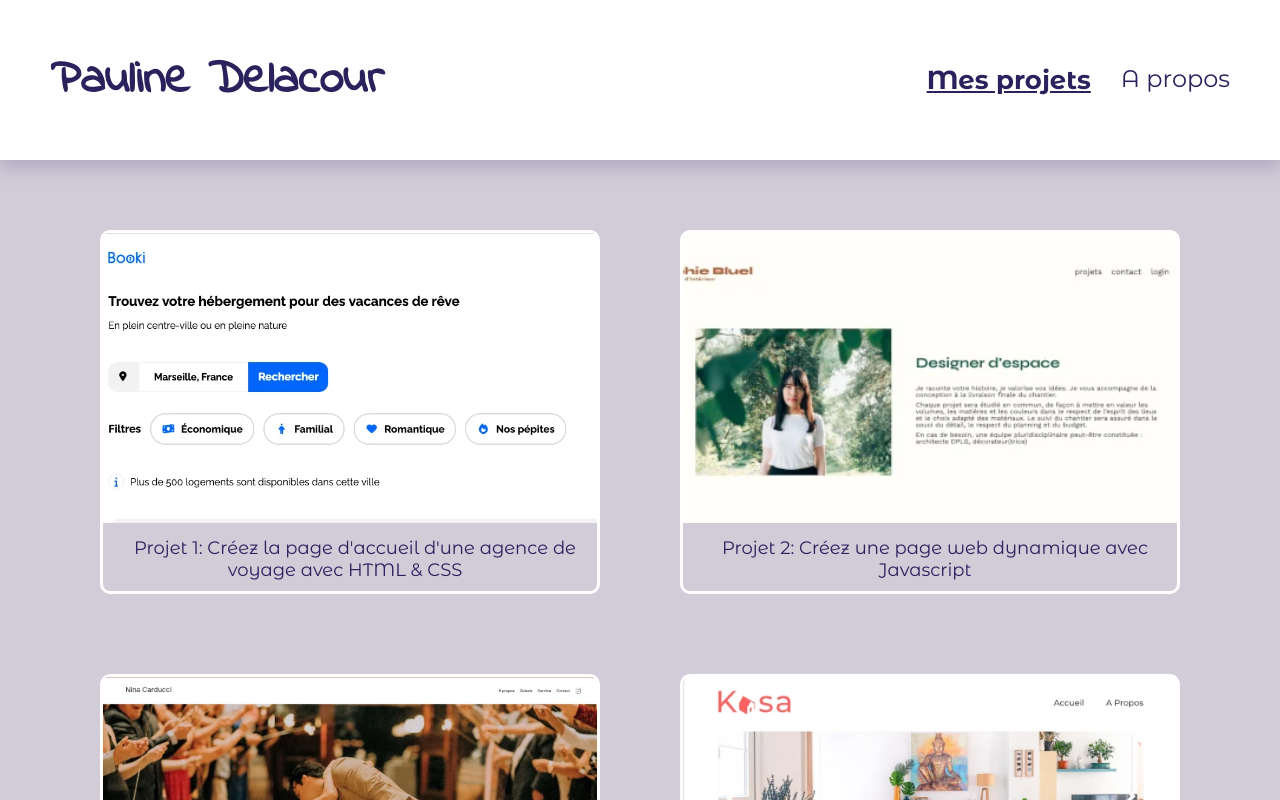
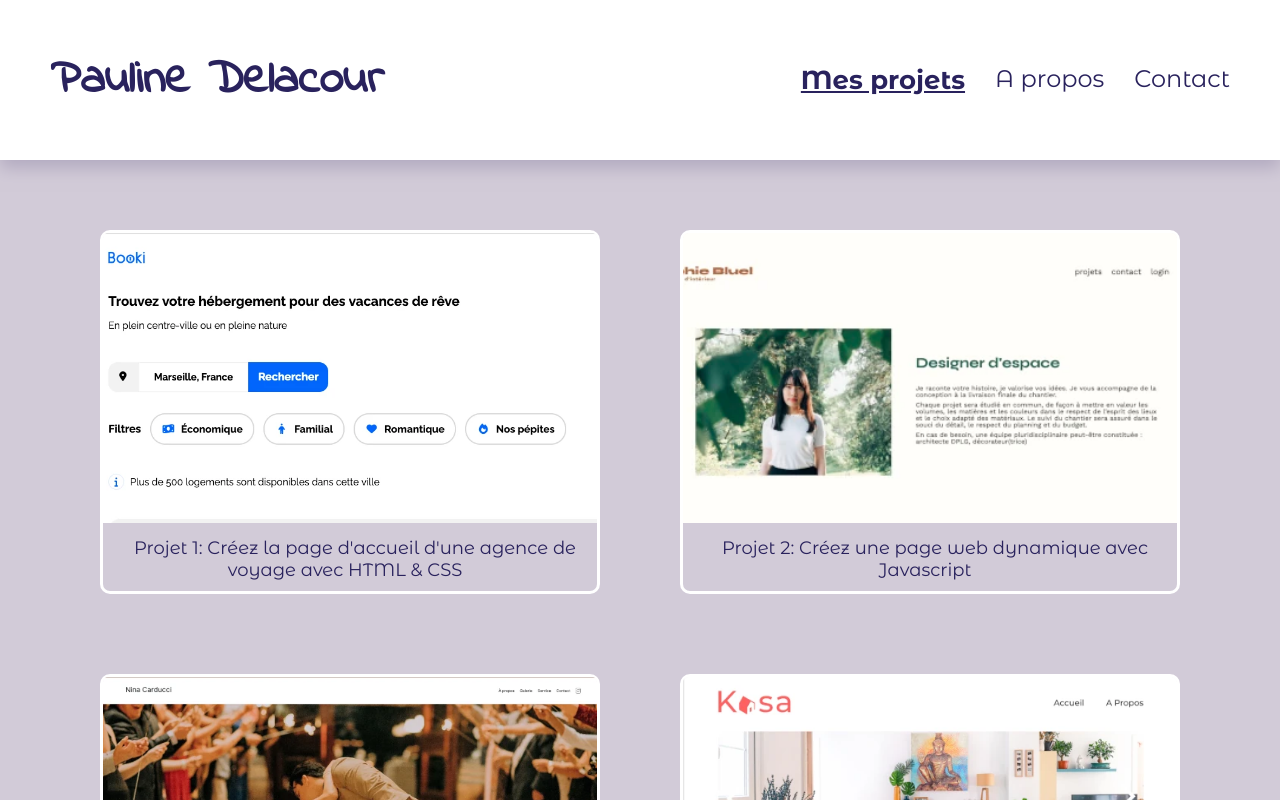
Before and after one commit to pauline-delacour/Mon-Portfolio, a React (Create React App) app: page / in a window 1280 px wide. Shown: the top 800 px of the page. Built offline with nearby package versions, Linux system fonts and the light colour scheme.

Commit message:
Ajout de router Link + scrollLink

```diff
--- a/src/components/Header.jsx
+++ b/src/components/Header.jsx
@@ -1,5 +1,6 @@
 import React, { useEffect, useState } from "react";
-import { Link, useLocation } from "react-router-dom";
+import { Link as RouterLink, useLocation } from "react-router-dom"; // Renommage de Link de react-router-dom
+import { Link as ScrollLink } from "react-scroll";
 
 const Header = () => {
   //Initialisation de useLocation qui contient les information de l'URL actuelle
@@ -27,6 +28,7 @@ const Header = () => {
   // Vérifie si l'utilisateur est sur une page où le header ne doit pas être sticky
   const isStickyDisabled = location.pathname === "/";
 
+
   return (
     //Ajout de la classe isSticky si la valeur isSticky est vrai et que l'effet est autorisé
     <nav className={`header ${isSticky && isStickyDisabled ? "sticky" : ""}`}>
@@ -35,16 +37,25 @@ const Header = () => {
       </div>
       <div className="nav-link">
         {/* Lien vers la page d'accueil avec une classe active si l'utilisateur est sur la page d'accueil */}
-        <Link to="/" className={location.pathname === "/" ? "active" : ""}>
+        <RouterLink to="/" className={location.pathname === "/" ? "active" : ""}>
           Mes projets
-        </Link>
+        </RouterLink>
         {/* Lien vers la page "A propos" avec une classe active si l'utilisateur est sur cette page */}
-        <Link
+        <RouterLink
           to="/about"
           className={location.pathname === "/about" ? "active" : ""}
         >
           A propos
-        </Link>
+        </RouterLink>
+        {/*Au clic sur contact, rediriger vers le bas de page ou se trouve les informations de contact */}
+        <ScrollLink
+          to="footer"
+          smooth={true} // Ajoute le défilement fluide
+          duration={500} // Durée de l'animation en ms
+          className="contact-link"
+        >
+          Contact
+        </ScrollLink>
       </div>
     </nav>
   );
```
